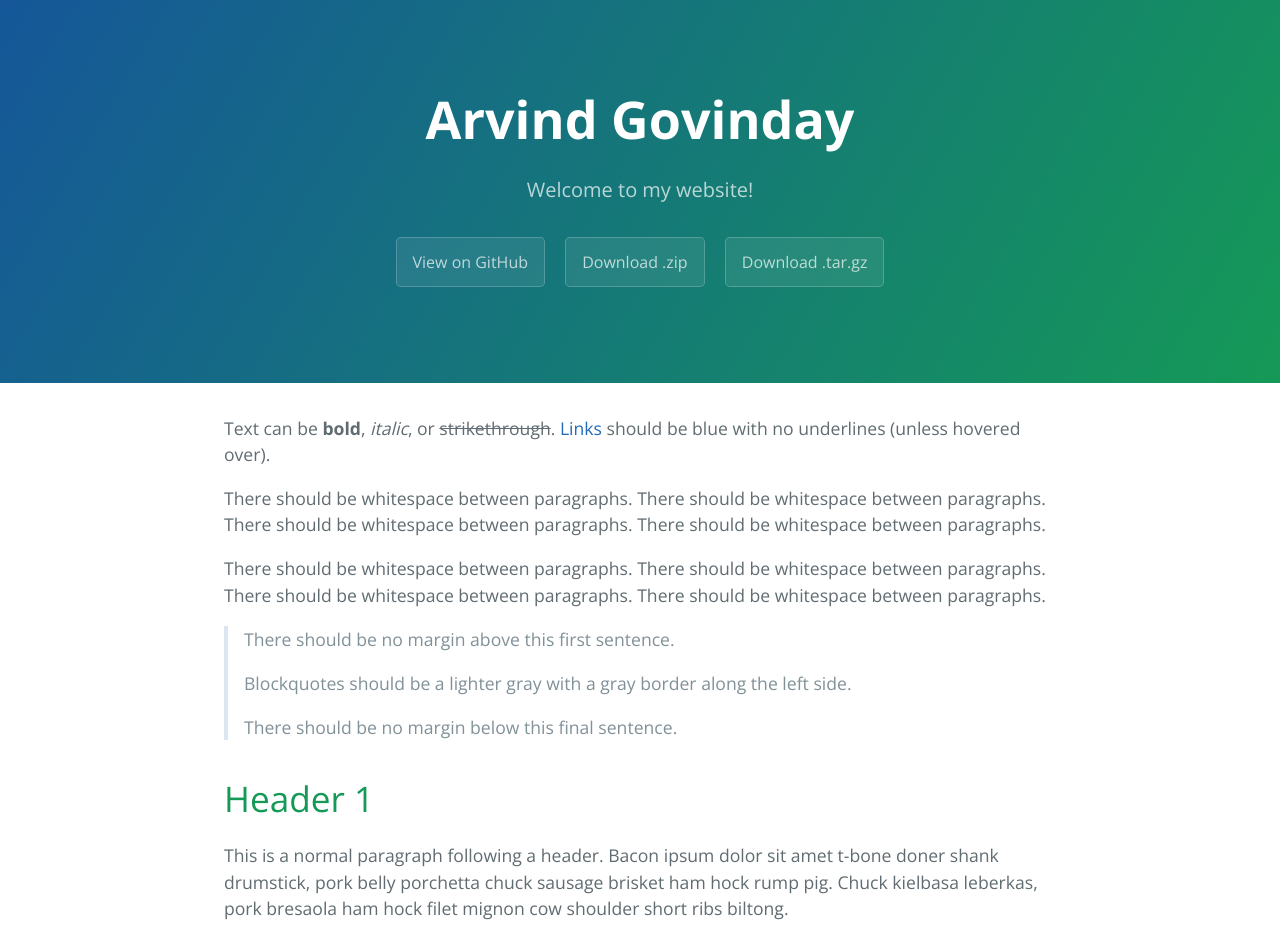
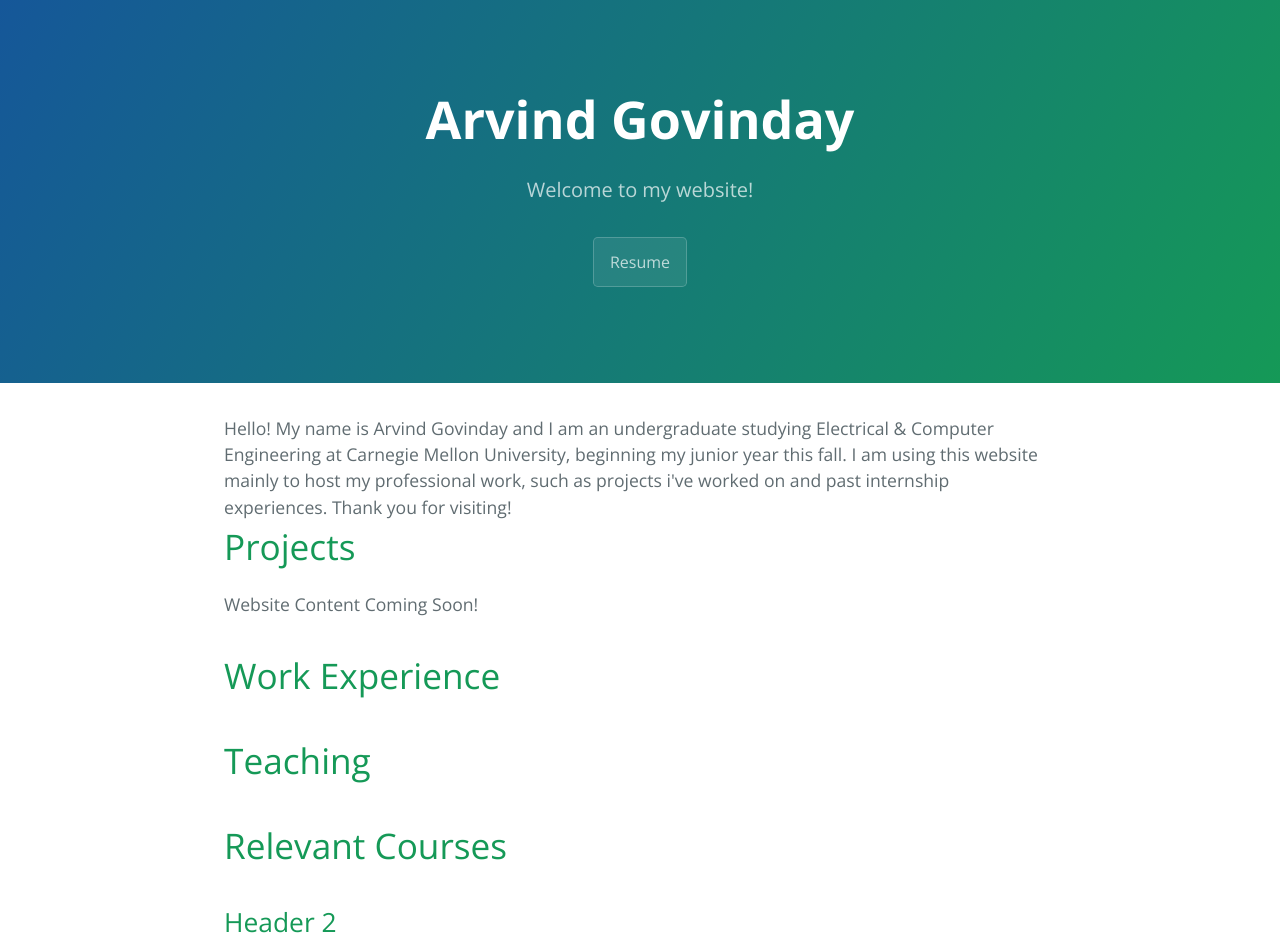
Before and after one commit to Arvgov/arvgov.github.io, a website: page index.html in a window 1280 px wide. Shown: the top 946 px of the page. Drawn offline with nearby package versions, Linux system fonts and the light colour scheme.

Commit message:
Added general framework for site

```diff
--- a/index.html
+++ b/index.html
@@ -2,7 +2,7 @@
 <html lang="en-us">
   <head>
     <meta charset="UTF-8">
-    <title>Cayman</title>
+    <title>Arvind Govinday</title>
     <meta name="viewport" content="width=device-width, initial-scale=1">
     <meta name="theme-color" content="#157878">
     <link rel="stylesheet" href="css/normalize.css">
@@ -13,31 +13,26 @@
     <section class="page-header">
       <h1 class="project-name">Arvind Govinday</h1>
       <h2 class="project-tagline">Welcome to my website!</h2>
-      <a href="#" class="btn">View on GitHub</a>
-      <a href="#" class="btn">Download .zip</a>
-      <a href="#" class="btn">Download .tar.gz</a>
+      <a href="#" class="btn">Resume</a>
     </section>
 
     <section class="main-content">
-      <p>Text can be <strong>bold</strong>, <em>italic</em>, or <del>strikethrough</del>. <a href="https://github.com">Links</a> should be blue with no underlines (unless hovered over).</p>
+      Hello! My name is Arvind Govinday and I am an undergraduate studying Electrical & Computer Engineering at Carnegie Mellon
+      University, beginning my junior year this fall. I am using this website mainly to host my professional work, such as
+      projects i've worked on and past internship experiences. Thank you for visiting!
 
-      <p>There should be whitespace between paragraphs. There should be whitespace between paragraphs. There should be whitespace between paragraphs. There should be whitespace between paragraphs.</p>
-
-      <p>There should be whitespace between paragraphs. There should be whitespace between paragraphs. There should be whitespace between paragraphs. There should be whitespace between paragraphs.</p>
-
-      <blockquote>
-      <p>There should be no margin above this first sentence.</p>
-
-      <p>Blockquotes should be a lighter gray with a gray border along the left side.</p>
-
-      <p>There should be no margin below this final sentence.</p>
-      </blockquote>
 
       <h1>
-      <a id="user-content-header-1" class="anchor" href="#header-1" aria-hidden="true"><span class="octicon octicon-link"></span></a>Header 1</h1>
+      <a id="user-content-header-1" class="anchor" href="#header-1" aria-hidden="true"><span class="octicon octicon-link"></span></a>Projects</h1>
 
-      <p>This is a normal paragraph following a header. Bacon ipsum dolor sit amet t-bone doner shank drumstick, pork belly porchetta chuck sausage brisket ham hock rump pig. Chuck kielbasa leberkas, pork bresaola ham hock filet mignon cow shoulder short ribs biltong.</p>
+      <p>Website Content Coming Soon!</p>
 
+      <h1>
+        <a id="user-content-header-1" class="anchor" href="#header-1" aria-hidden="true"><span class="octicon octicon-link"></span></a>Work Experience</h1>
+      <h1>
+        <a id="user-content-header-1" class="anchor" href="#header-1" aria-hidden="true"><span class="octicon octicon-link"></span></a>Teaching</h1>
+        <h1>
+            <a id="user-content-header-1" class="anchor" href="#header-1" aria-hidden="true"><span class="octicon octicon-link"></span></a>Relevant Courses</h1>
       <h2>
       <a id="user-content-header-2" class="anchor" href="#header-2" aria-hidden="true"><span class="octicon octicon-link"></span></a>Header 2</h2>
 
```
